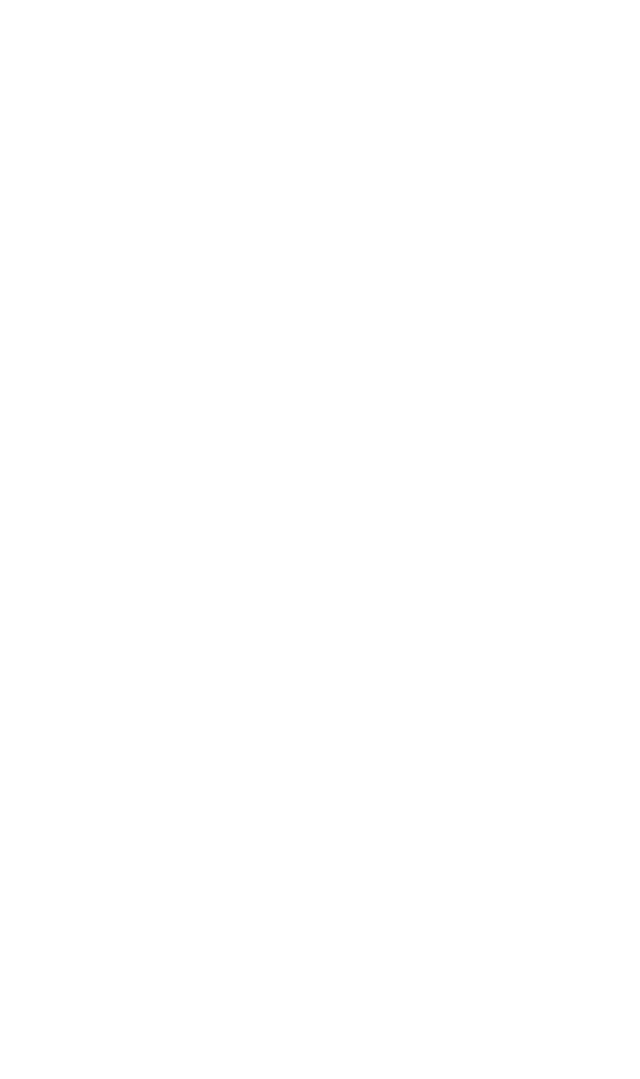
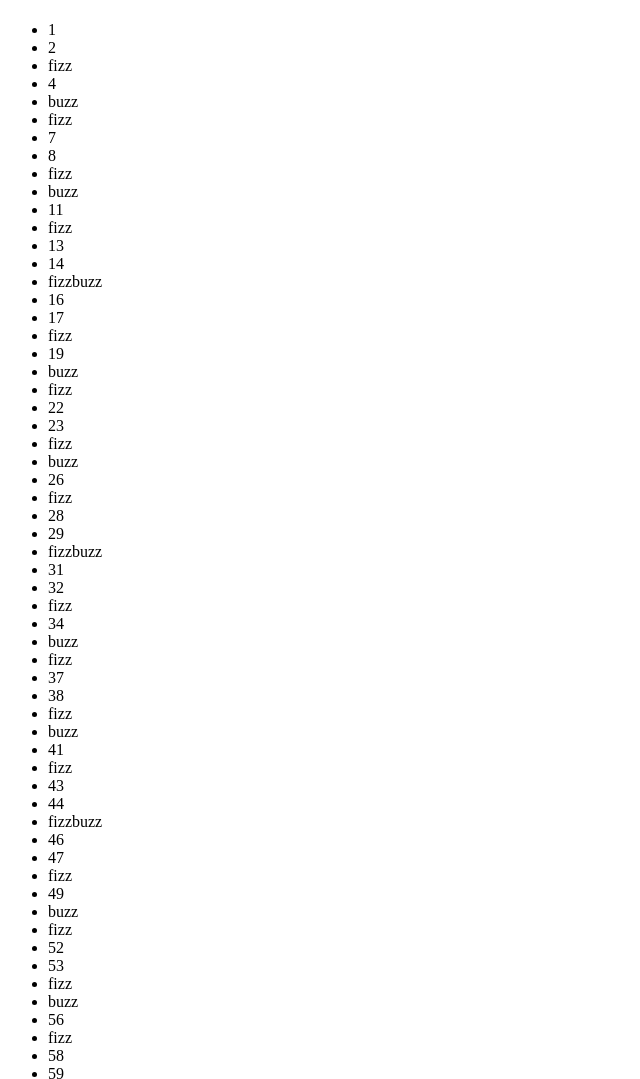
Before and after one commit to robertonesta/js-fizzbuzz, a plain HTML site: page index.html in a window 1280 px wide. Shown: the top 1079 px of the page, without its empty margins (0-640 px from the left). Before the commit the page ends 800 px from the top, so only its background shows below. Drawn offline with Linux system fonts and the light colour scheme.

Commit message:
adding the main structure

```diff
--- a/assets/js/main.js
+++ b/assets/js/main.js
@@ -5,19 +5,20 @@ let fizzbuzz = "fizzbuzz";
 
 
 for (let i = 1; i < 101; i++) {
-    const liElement = document.createElement("li");
-    ulElement.append(liElement);
+    const liElement = document.createElement("li")
+    ulElement.append(liElement)
 
     if (i % 3 == 0 && i % 5 == 0) {
-        i = "fizzbuzz";
+        liElement.innerHTML = `${fizzbuzz}`
     } else if (i % 3 == 0) {
-        i = "fizz";
+        liElement.innerHTML = `${fizz}`
     } else if (i % 5 == 0){
-        i = "buzz";
+        liElement.innerHTML = `${buzz}`
     }
-
-    liElement.append(`${i}${fizz}${buzz}${fizzbuzz}`);
-
+    else {
+        liElement.innerHTML = `${i}`
+    }
 }
 
 console.log(ulElement);
+document.body.append(ulElement)
--- a/index.html
+++ b/index.html
@@ -8,6 +8,7 @@
 </head>
 <body>
 
+    <h1 id="list"></h1>
 
     <script src="./assets/js/main.js"></script>
 </body>
```
